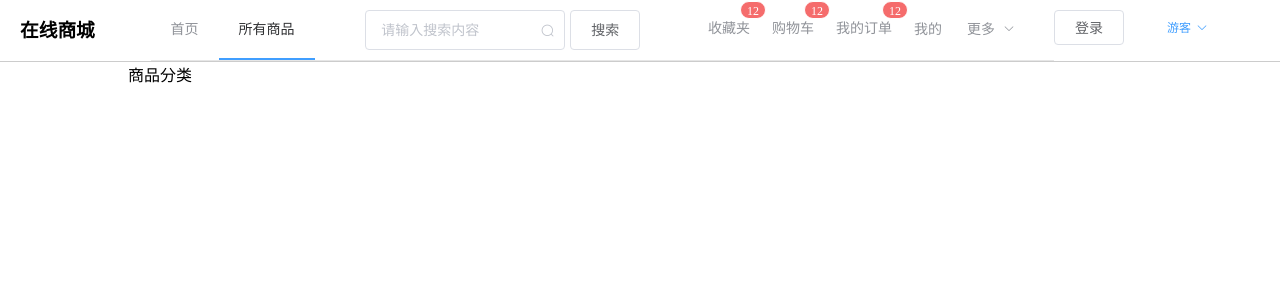
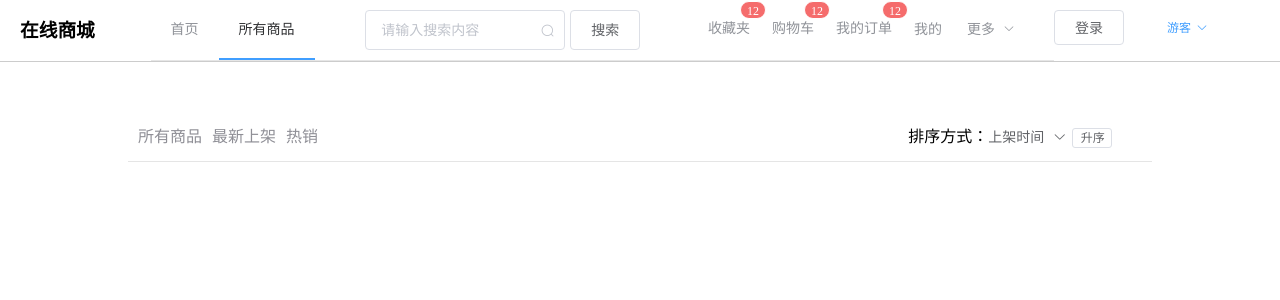
Before and after one commit to Hacker-C/mall-system, a Vue app: page /product_list in a window 1280 px wide. Shown: the top 300 px of the page. Built offline with nearby package versions, Linux system fonts and the light colour scheme.

Commit message:
feature(ProductList.vue): 实现所有商品头部布局

```diff
--- a/src/views/ProductList.vue
+++ b/src/views/ProductList.vue
@@ -1,12 +1,96 @@
 <template>
   <div style="width: 80%; margin-left: 50%; transform: translate(-50%)">
-    商品分类
+    <el-row type="flex" class="header">
+      <el-col :span="8" style="line-height: 50px">
+        <span class="nav-item">所有商品</span>
+        <span class="nav-item">最新上架</span>
+        <span class="nav-item">热销</span>
+      </el-col>
+      <el-col flex="1" style="line-height: 50px"></el-col>
+      <el-col :span="10" style="line-height: 50px">
+        <span>排序方式：</span>
+        <el-dropdown>
+          <span class="el-dropdown-link" style="cursor: pointer">
+            {{ order }}
+            <i class="el-icon-arrow-down el-icon--right"></i>
+          </span>
+          <el-dropdown-menu slot="dropdown">
+            <a
+              href="javascript:;"
+              @click="change('上架时间')"
+              style="text-decoration: none; color: #333"
+            >
+              <el-dropdown-item>上架时间</el-dropdown-item>
+            </a>
+            <a
+              href="javascript:;"
+              @click="change('价格')"
+              style="text-decoration: none; color: #333"
+            >
+              <el-dropdown-item>价格</el-dropdown-item>
+            </a>
+            <a
+              href="javascript:;"
+              @click="change('已售量')"
+              style="text-decoration: none; color: #333"
+            >
+              <el-dropdown-item>已售量</el-dropdown-item>
+            </a>
+            <a
+              href="javascript:;"
+              @click="change('评价数')"
+              style="text-decoration: none; color: #333"
+            >
+              <el-dropdown-item>评价数</el-dropdown-item>
+            </a>
+          </el-dropdown-menu>
+        </el-dropdown>
+        <el-button size="small" class="order-btn" @click="reverse">{{
+          rev
+        }}</el-button>
+      </el-col>
+    </el-row>
   </div>
 </template>
 
 <script>
-export default {}
+export default {
+  data() {
+    return {
+      order: '上架时间',
+      rev: '升序'
+    }
+  },
+  methods: {
+    change(s) {
+      this.order = s
+    },
+    reverse() {
+      this.rev = this.rev == '升序' ? '逆序' : '升序'
+    }
+  }
+}
 </script>
 
-<style>
+<style scoped>
+.header {
+  height: 50px;
+  border-bottom: 1px solid rgba(204, 204, 204, 0.5);
+  margin-top: 50px;
+}
+.nav-item {
+  color: #8f8f96;
+  margin-left: 10px;
+  cursor: pointer;
+}
+.nav-item:hover {
+  color: #ff143c;
+}
+.order-btn {
+  height: 20px;
+  width: 40px;
+  line-height: 0;
+  padding-left: 8px;
+  margin-left: 5px;
+}
 </style>
```
